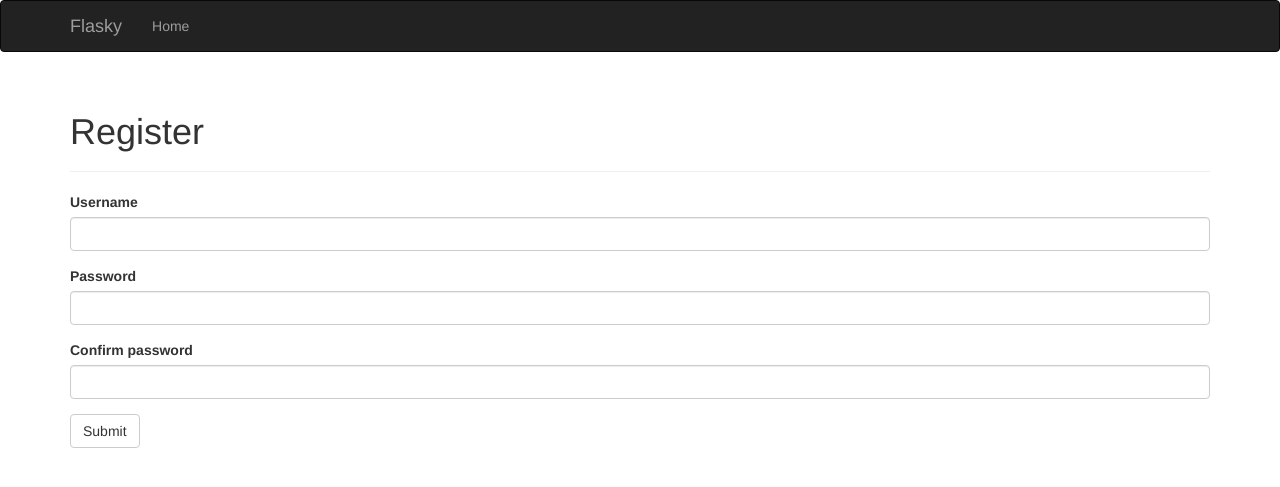
After one commit to Derrick-Liu/project1, a Flask app: page /auth/register in a window 1280 px wide. The commit adds this page. Shown: the top 487 px of the page. Run offline with Flask 2, Linux system fonts and the light colour scheme; parts of the project's set-up code (start-up, migrations or seed data) failed here and were passed over; some libraries are stand-ins or nearby versions.

Commit message:
add register and change models of Role(insert_roles) and User

```diff
--- a/app/auth/forms.py
+++ b/app/auth/forms.py
@@ -1,9 +1,21 @@
 from flask_wtf import Form
-from wtforms import StringField,SubmitField,TextAreaField,PasswordField,BooleanField
-from wtforms.validators import DataRequired,email,Length
+from wtforms import StringField,SubmitField,TextAreaField,PasswordField,BooleanField,ValidationError
+from wtforms.validators import DataRequired,email,Length,EqualTo
+from ..models import User,Role
 
 class LoginForm(Form):
-    name=StringField('What is your name?',validators=[DataRequired()])
+    username=StringField('What is your name?',validators=[DataRequired()])
     password=PasswordField('Password',validators=[DataRequired(),Length(1,64)])
     remember_me=BooleanField('Remember me')
     submit=SubmitField('Submit')
+
+class RegisterForm(Form):
+    username=StringField('Username',validators=[DataRequired(),Length(1,64)])
+    password=PasswordField('Password',validators=[DataRequired(),Length(1,32),
+                                                  EqualTo('password2',message='Passwords must match')])
+    password2=PasswordField('Confirm password',validators=[DataRequired()])
+    submit=SubmitField('Submit')
+
+    def validate_name(self,field):
+        if User.query.filter_by(name=field.data).first():
+            raise ValidationError('Username already in use ')
--- a/app/auth/views.py
+++ b/app/auth/views.py
@@ -1,11 +1,23 @@
 from . import auth
-from flask import render_template,redirect,session,url_for
-from .forms import LoginForm
+from flask import render_template,redirect,session,url_for,flash
+from .forms import LoginForm,RegisterForm
+from ..models import User,Role,db
 
 @auth.route('/login',methods=["POST","GET"])
 def login():
     form=LoginForm()
     if form.validate_on_submit():
-        session['name']=form.name.data
+        session['name']=form.username.data
         return redirect(url_for('auth.login'))
     return render_template('auth/login.html',form=form,name=session.get('name'))
+
+@auth.route('/register',methods=["POST","GET"])
+def register():
+    form=RegisterForm()
+    if form.validate_on_submit():
+        user=User(username=form.username.data,
+                  password=form.password.data)
+        db.session.add(user)
+        flash('You can login now.')
+        return redirect(url_for('auth.login'))
+    return render_template('auth/register.html',form=form)
--- /dev/null
+++ b/app/templates/auth/register.html
@@ -0,0 +1,11 @@
+{% extends "base.html" %}
+{% import "bootstrap/wtf.html" as wtf %}
+
+{% block title %} Register {% endblock %}
+
+{% block page_content %}
+<div class="page-header">
+    <h1>Register</h1>
+</div>
+{{ wtf.quick_form(form) }}
+{% endblock %}
--- a/app/templates/base.html
+++ b/app/templates/base.html
@@ -34,6 +34,15 @@
 
 {% block content %}
 <div class="container">
+    {% for message in get_flashed_messages() %}
+    <div class="alert alert-warning">
+        <button type="button" class="close" data-dismiss="alert">&times;</button>
+        {{ message }}
+    </div>
+    {% endfor %}
+</div>
+
+<div class="container">
     {% block page_content %}{% endblock %}
 </div>
 {% endblock %}
--- a/manage.py
+++ b/manage.py
@@ -1,9 +1,12 @@
 from flask_script import Manager
 from app import create_app
 import os
+from flask_sqlalchemy import SQLAlchemy
 
 app=create_app(os.getenv('FLASK_CONFIG') or 'default')
 manager=Manager(app)
+app.config['SQLALCHEMY_COMMIT_ON_TEARDOWN']=True
+db=SQLAlchemy(app)
 
 
 
```
Also changed, not shown: app/models.py (+53 -0 lines), tests/test_auth.py (+4 -3 lines), 5 other files.
